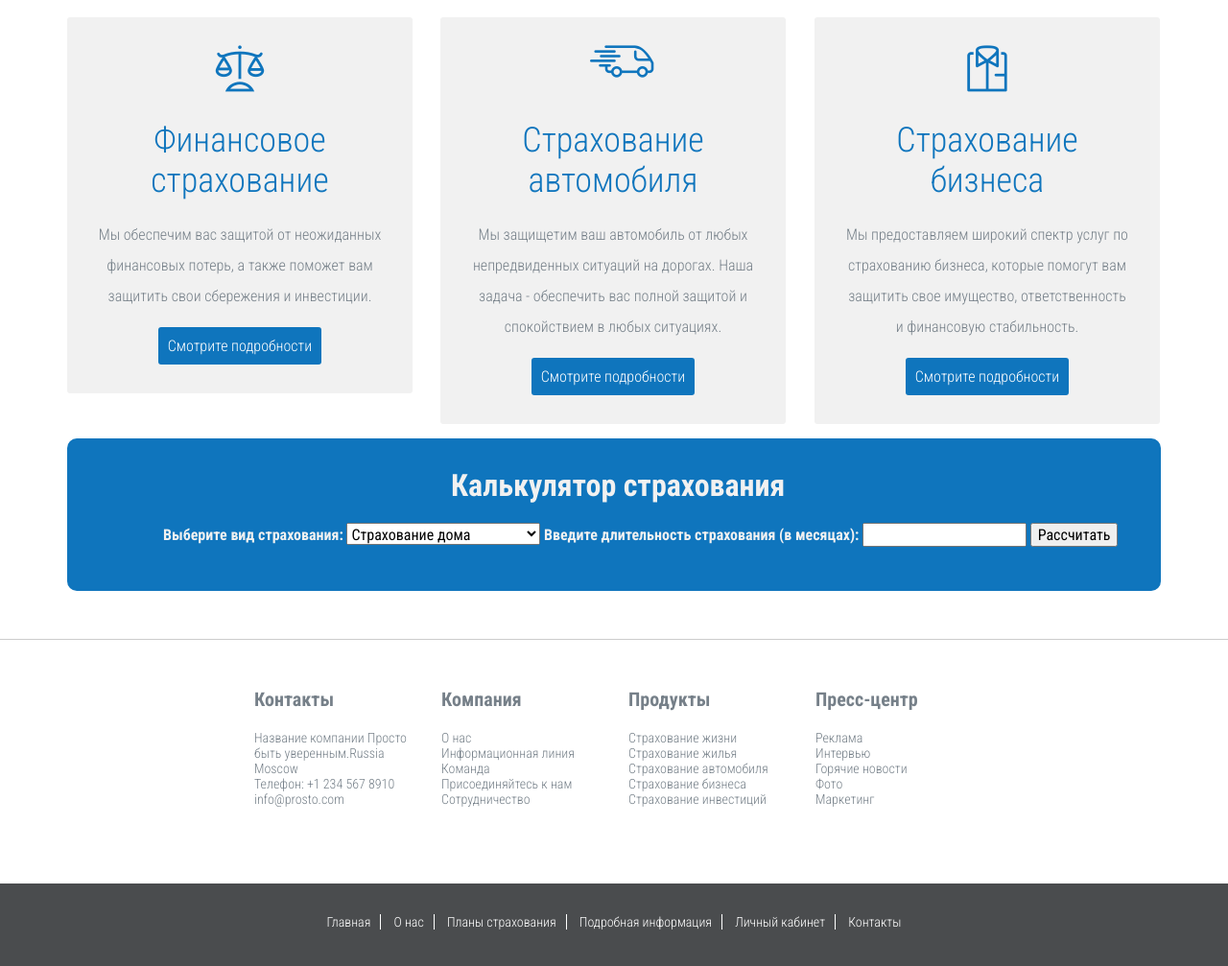
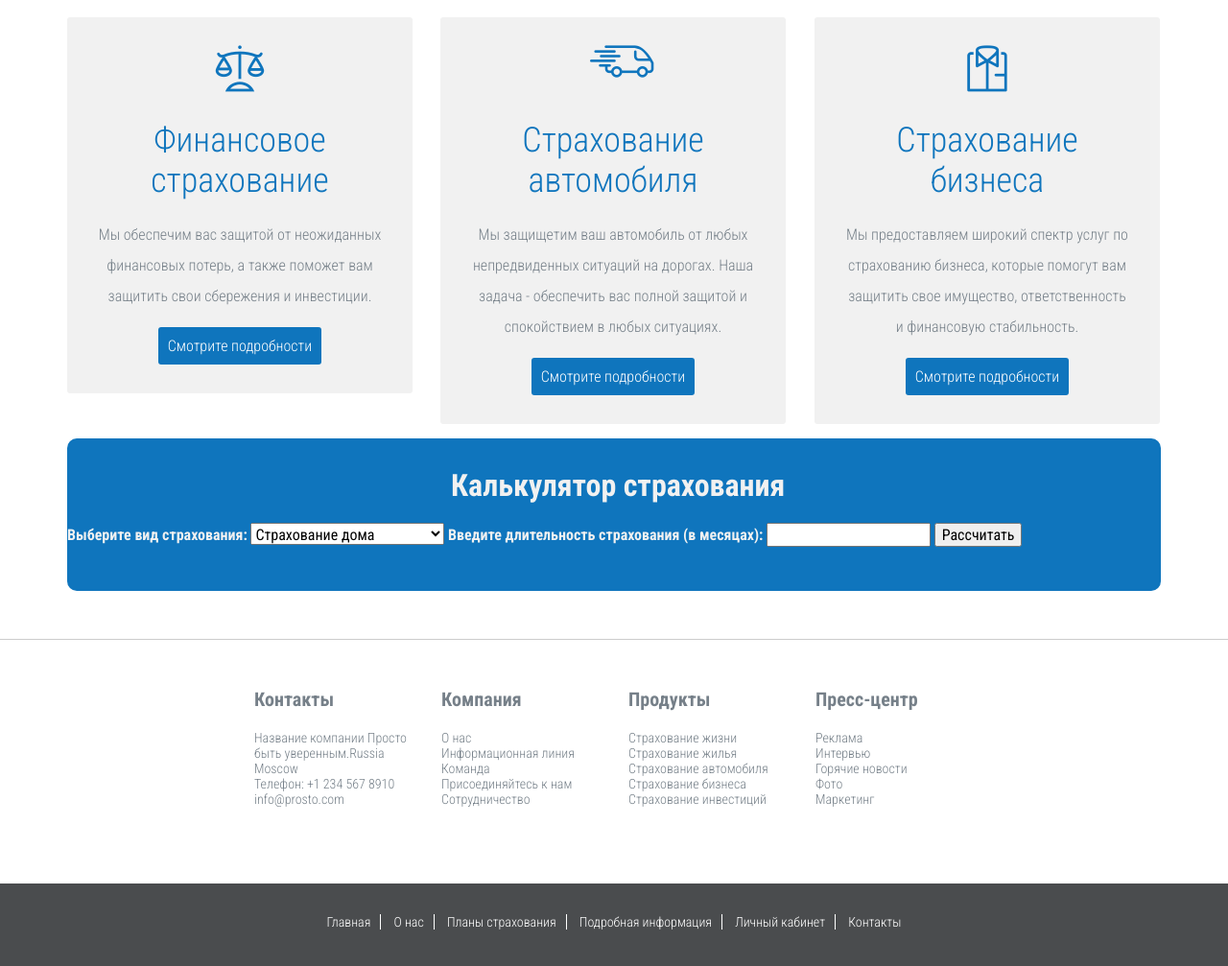
Before and after one commit to Gaut1er/Strahovanya.github.io, a plain HTML site: page insurance.html in a window 1280 px wide. Shown: the part 1264-2271 px from the top of the page at 96% size. Drawn offline with Linux system fonts and the light colour scheme.

Commit message:
Update insurance.html

```diff
--- a/insurance.html
+++ b/insurance.html
@@ -163,7 +163,7 @@
 							<div style="    margin-left: 400px;">
 							<h1 style="color: #f1f1f1;"> Калькулятор страхования </h1>
 						</div>
-							<div style="    margin-left: 100px;">
+
 							<label for="sportType"style="color: #f1f1f1;"><strong>Выберите вид страхования:</strong></label>
 							<select id="sportType">
 							<option value="1">Страхование дома</option>
@@ -178,7 +178,7 @@
 							<input type="number" id="duration">
 
 							<button onclick="calculateInsurance()">Рассчитать</button>
-						</div>
+
 							<div style="    margin-left: 325px;">
 							<p id="result"></p>
 						</div>
```
